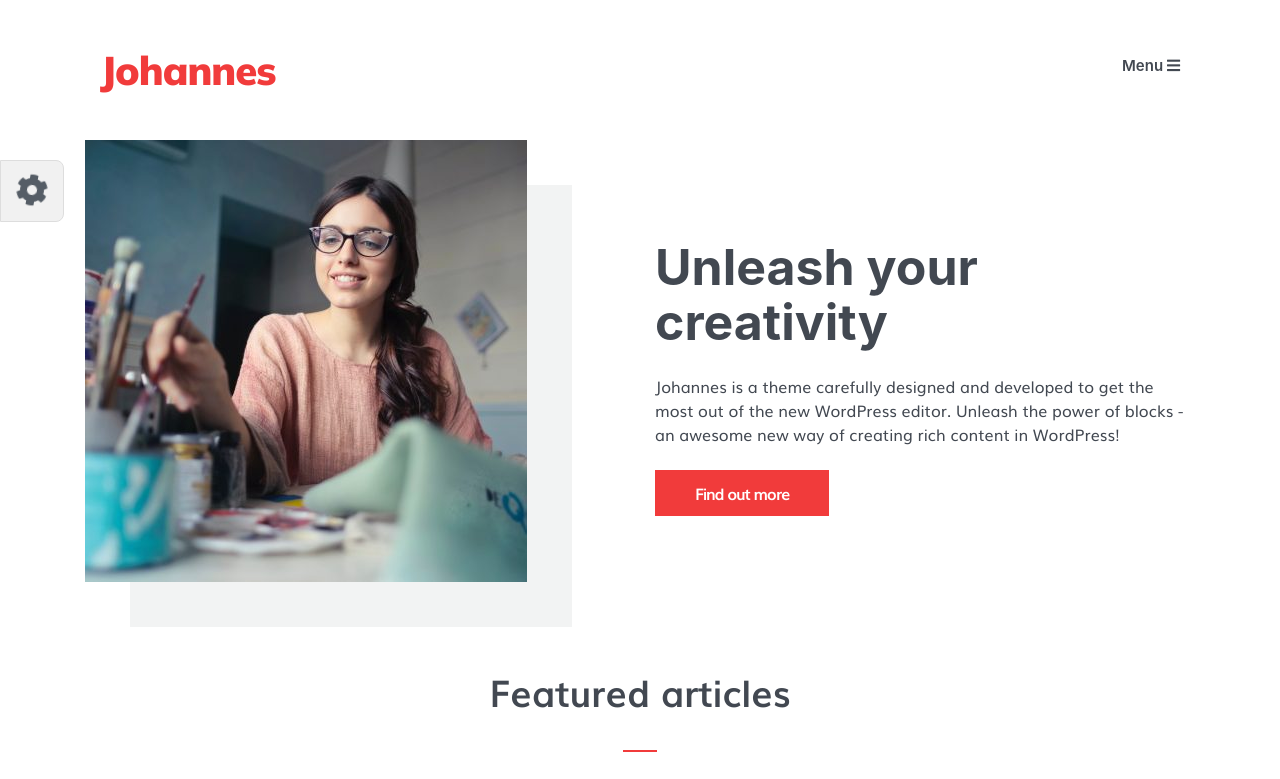
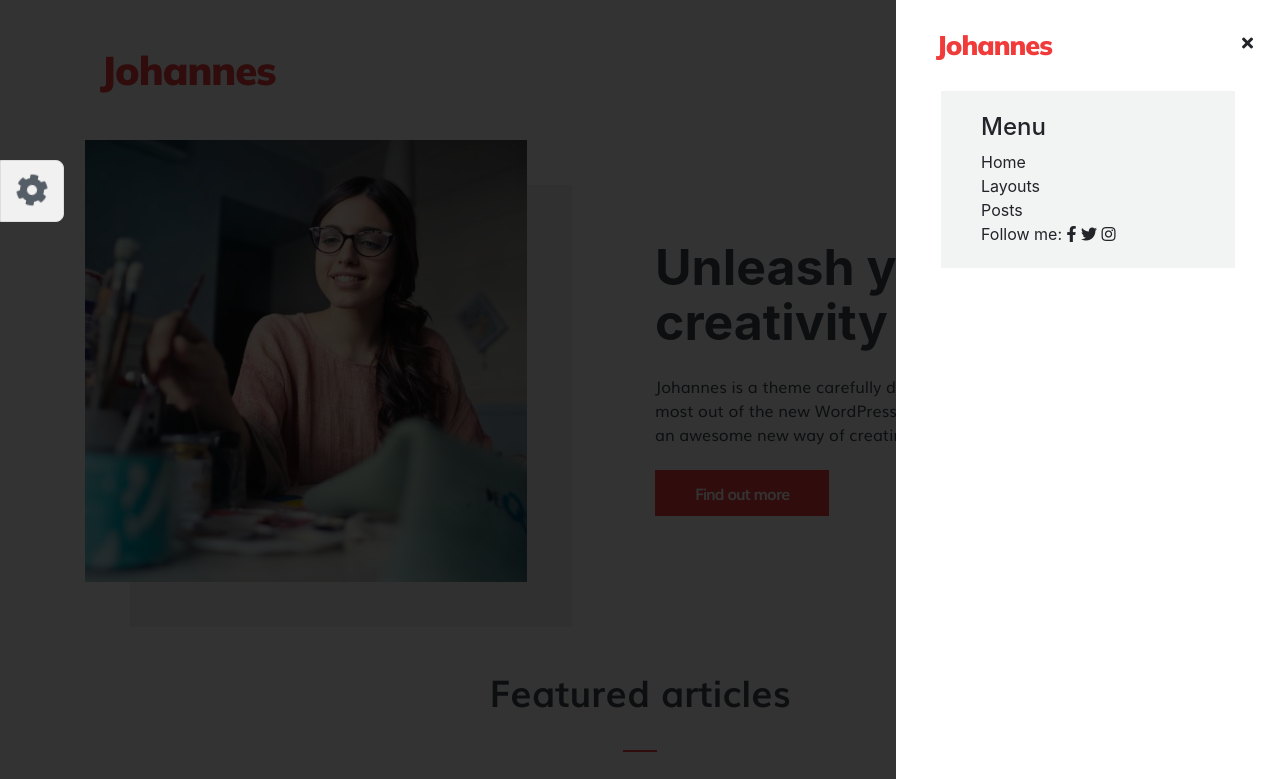
Before and after one commit to absolute18/Proiect1, a website: page index.html in a window 1280 px wide. Shown: the top 779 px of the page. Drawn offline with Linux system fonts and the light colour scheme; files whose address does not match are found by name.

Commit message:
Add menu

```diff
--- a/index.html
+++ b/index.html
@@ -344,5 +344,32 @@
 		<div class="rotate">
 			<i class="fas fa-cog fa-2x"></i>
 		</div>
+		<div id="for-menu">
+			<div class="overlay"></div>
+		</div>
+		<div class="container" id="menu">
+			<div class="row">
+				<div class="logo">
+					Johannes
+				</div>
+				<i class="fas fa-times"></i>
+			</div>
+			<div class="card-menu">
+				<div class="title">
+					<h4>Menu</h4>
+				</div>
+				<ul>
+				  <li>Home</li>
+				  <li>Layouts</li>
+				  <li>Posts</li>
+				  <li class="icon">
+				  	Follow me:
+				  		<i class="fab fa-facebook-f"></i>
+							<i class="fab fa-twitter"></i>
+							<i class="fab fa-instagram"></i>
+				  </li>
+				</ul>
+			</div>
+		</div>
 	</body>
 </html>
--- a/sass/style.scss
+++ b/sass/style.scss
@@ -415,6 +415,7 @@ header{
 	top: 160px;
 	color: #555d66;
 	border: 1px solid #ddd;
+	z-index: 2;
 
 	.fas{
 		animation: spin 3s infinite linear;
@@ -479,6 +480,50 @@ header{
 	}
 }
 
+#menu{
+	position: fixed;
+	top: 0;
+	right: 0;
+	height: 100%;
+	width: 30%;
+	z-index: 10;
+	background: #fff;
+		.logo{
+			font-size: 27px;
+			color: $red;
+			letter-spacing: -1px;
+			font-weight: 900;
+			font-family: 'Mulish', sans-serif;
+			margin: 25px 40px;
+		}
+		.fas{
+			margin: 35px 0 15px 150px;
+			cursor: pointer;
+		}
+		.card-menu{
+			margin: 0 30px;
+			background-color: #f2f3f3;
+			padding: 22.5px 40px;
+			ul{
+			  list-style-type: none;
+  			margin: 0;
+  			padding: 0
+			}
+		}
+}
+
+#for-menu{
+	.overlay{
+		position: fixed;
+		height: 100%;
+		width: 100%;
+		top: 0;
+		left: 0;
+		background: rgba(0,0,0,0.8);
+		z-index: 1;
+	}
+}
+
 html{
 	scroll-behavior: smooth;
 }
```
Also changed, not shown: css/style.css.
